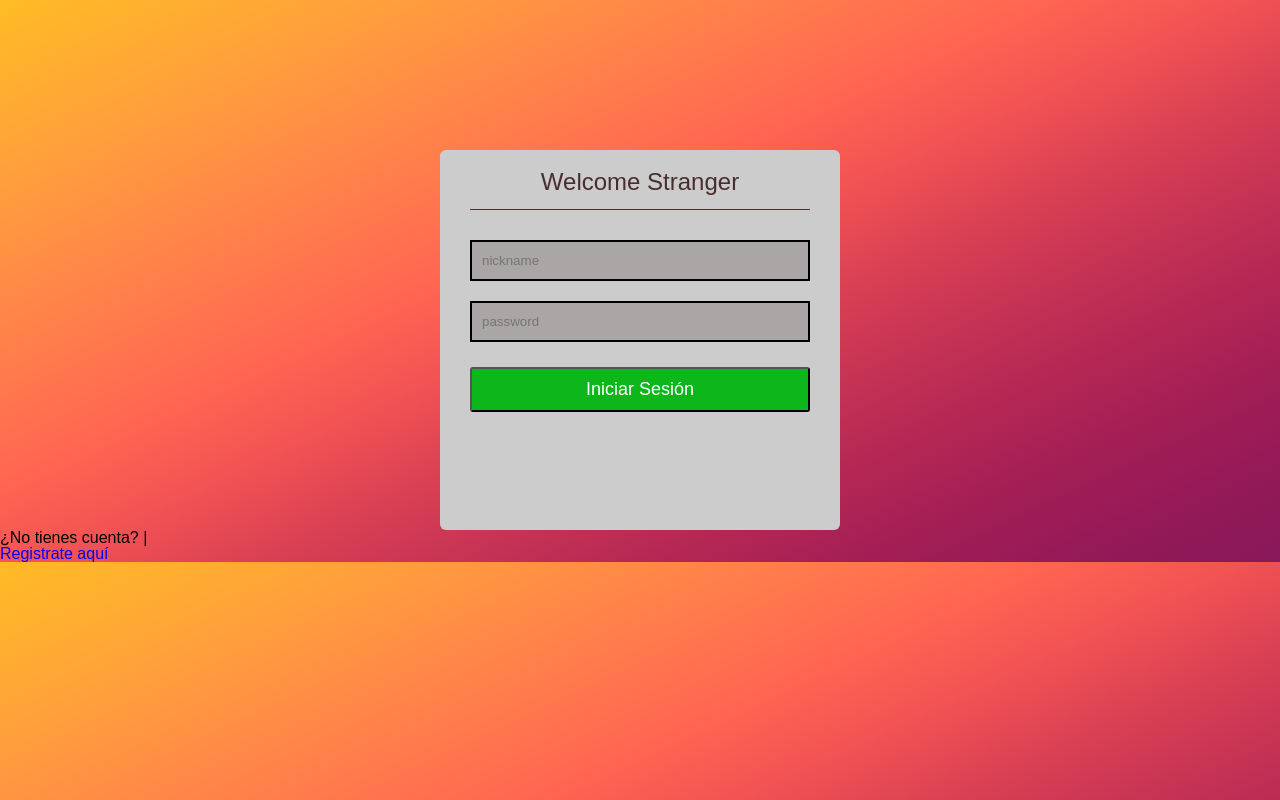
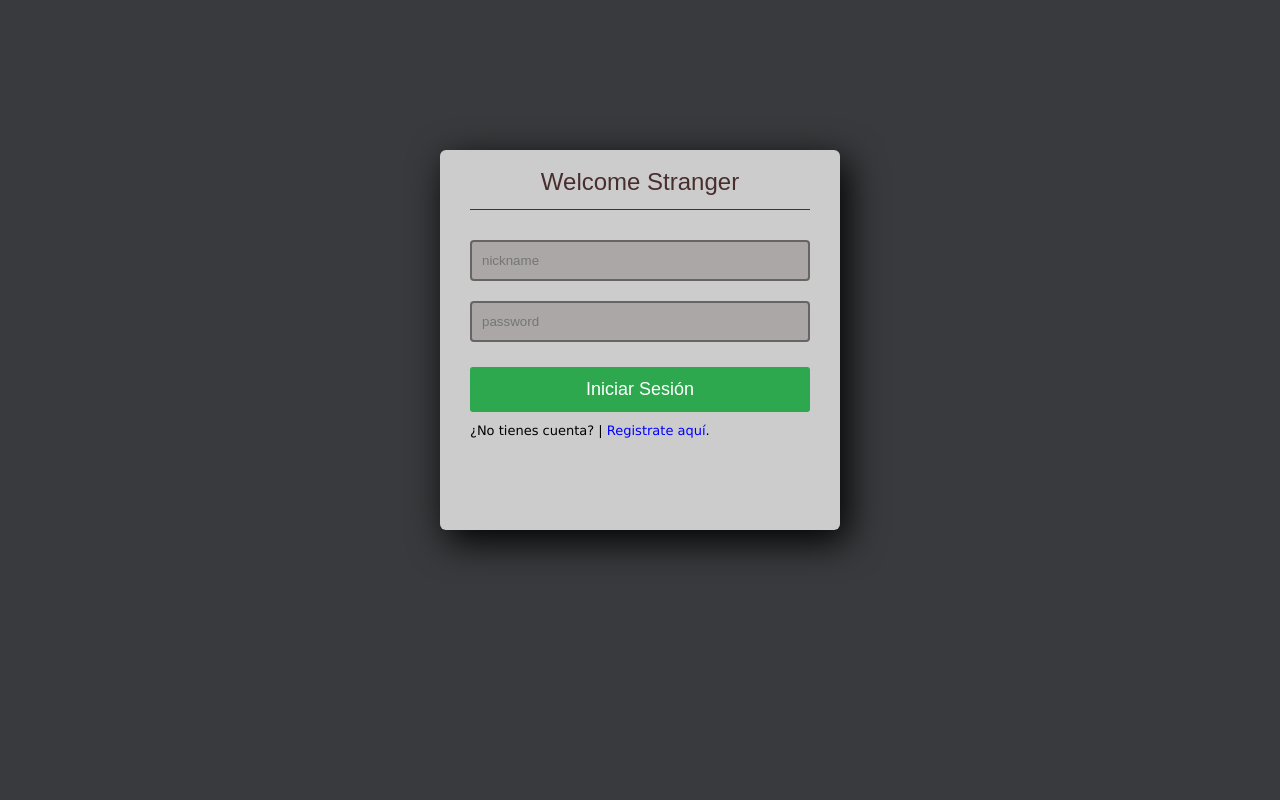
Before and after one commit to tomiivazqueznwn12/my_page, a Django app: page /login/ in a window 1280 px wide. Run offline with Django 4.2, Linux system fonts and the light colour scheme.

Commit message:
css grey color and pseudoclasss

```diff
--- a/mypage/users/static/style.css
+++ b/mypage/users/static/style.css
@@ -5,7 +5,7 @@
 }
 body{
     font-family: Arial, Helvetica, sans-serif;
-    background-image: linear-gradient(155deg, #ffbb24 0, #ffad31 8.33%, #ff9d3d 16.67%, #ff8b46 25%, #ff794d 33.33%, #ff6651 41.67%, #f25353 50%, #db4153 58.33%, #c63354 66.67%, #b42754 75%, #a31e55 83.33%, #941957 91.67%, #88185a 100%);
+    background: rgb(56,58,61);
 }
 a {
     text-decoration: none;
@@ -20,6 +20,7 @@ a {
     margin-top: 150px;
     padding: 20px 30px;
     border-radius: 6px;
+    box-shadow: 7px 11px 37px #000;
 }
 
 .login-form h2{
@@ -34,17 +35,19 @@ a {
 
 #id_password {
     width: 100%;
-    border: 2px solid black;
+    border: 2px solid rgba(0, 0, 0, 0.40);
     margin-bottom: 20px;
     padding: 11px 10px;
-    background: rgb(138, 129, 129, 0.500)
+    background: rgba(138, 129, 129, 0.500);
+    border-radius: 4px;
 }
 #id_username {
     width: 100%;
-    border: 2px solid black;
+    border: 2px solid rgba(0, 0, 0, 0.40);
     margin-bottom: 20px;
     padding: 11px 10px;
-    background: rgba(138, 129, 129, 0.500)
+    background: rgba(138, 129, 129, 0.500);
+    border-radius:4px;
 }
 
 
@@ -52,11 +55,23 @@ a {
 .button {
     width: 100%;
     height: 45px;
-    background: rgb(13, 182, 27);
+    color: white;
+    background: rgb(45,168,78);
     border-radius: 3px;
-    color: white;
     margin-bottom: 2px;
+    border: none;
     font-size: 18px;
     margin-top: 5px;
     font-family:Arial, Helvetica, sans-serif;
 }
+.button:hover{
+    background:rgb(45, 153, 74);
+}
+.login-form h4{
+    margin-top: 10px;
+    font-family:Verdana, Geneva, Tahoma, sans-serif;
+    font-size: small;
+}
+h4 a:hover{
+    text-decoration:underline;
+}
--- a/mypage/users/templates/users/login.html
+++ b/mypage/users/templates/users/login.html
@@ -16,7 +16,6 @@
             {{form.password}}
         </label>
         <input type="submit" class="button" value="Iniciar Sesión">
+        <h4>¿No tienes cuenta? | <a href="{% url 'signup' %}">Registrate aquí</a>.</h4>
     </form>
-    <h4>¿No tienes cuenta? | </h4>
-    <a href="{% url 'signup' %}">Registrate aquí</a>
 {% endblock%}
```
Also changed, not shown: mypage/db.sqlite3.
